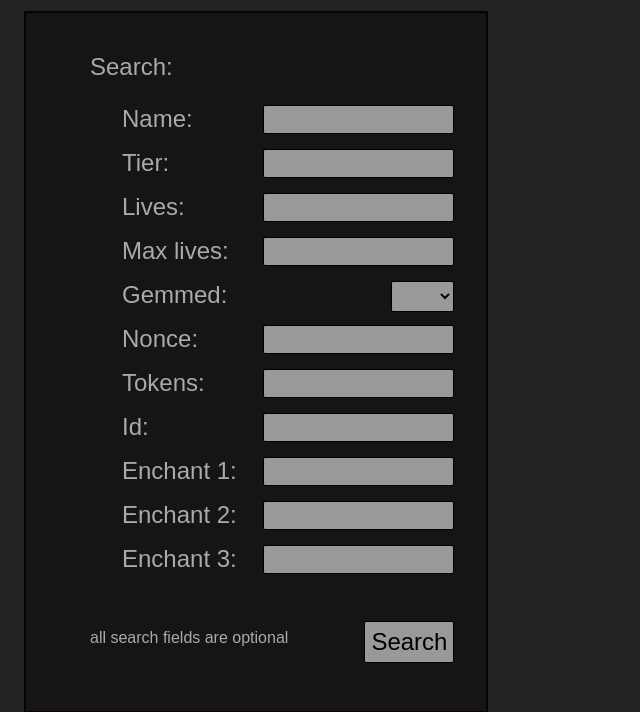
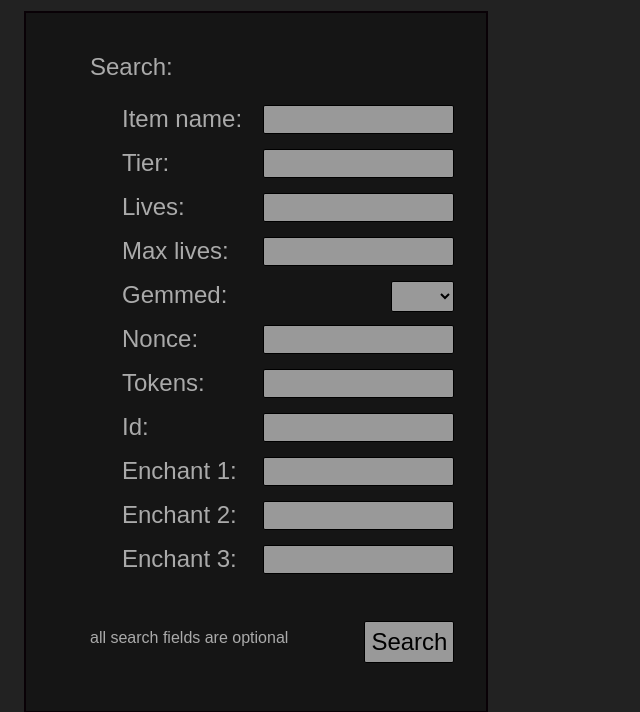
Before and after one commit to jojo259/jojo.boats, a Flask app: page /items/ in a window 1280 px wide. Shown: the part 184-896 px from the top of the page, without its empty margins (0-640 px from the left). Run offline with Flask 2, Linux system fonts and the light colour scheme.

Commit message:
changed 'name' to 'item name'
because no one reads the info on the side

```diff
--- a/templates/items.html
+++ b/templates/items.html
@@ -93,7 +93,7 @@
 				</div>
 				<div class = "searchfield">
 					<div class = "searchfield">
-						<label for="name">Name:</label>
+						<label for="name">Item name:</label>
 						<input type="text" id="name" name="name">
 					</div>
 					<div class = "searchfield">
```
